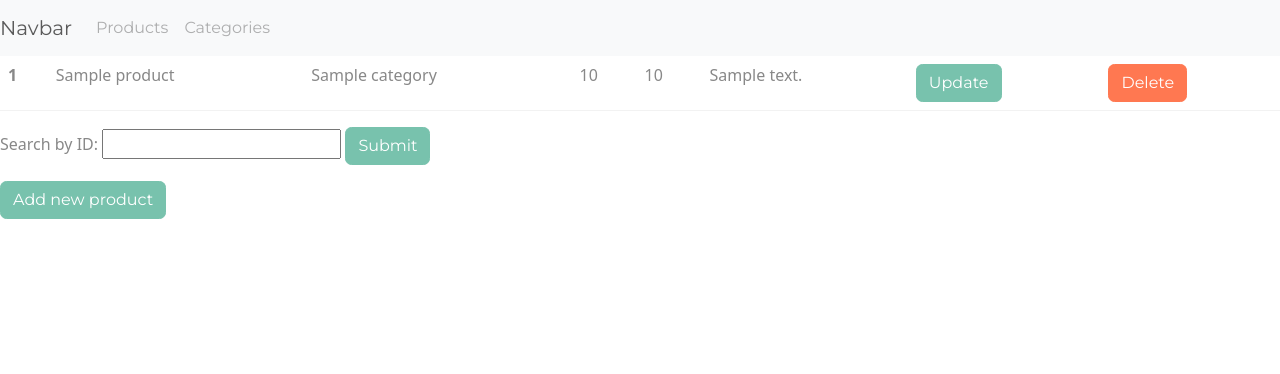
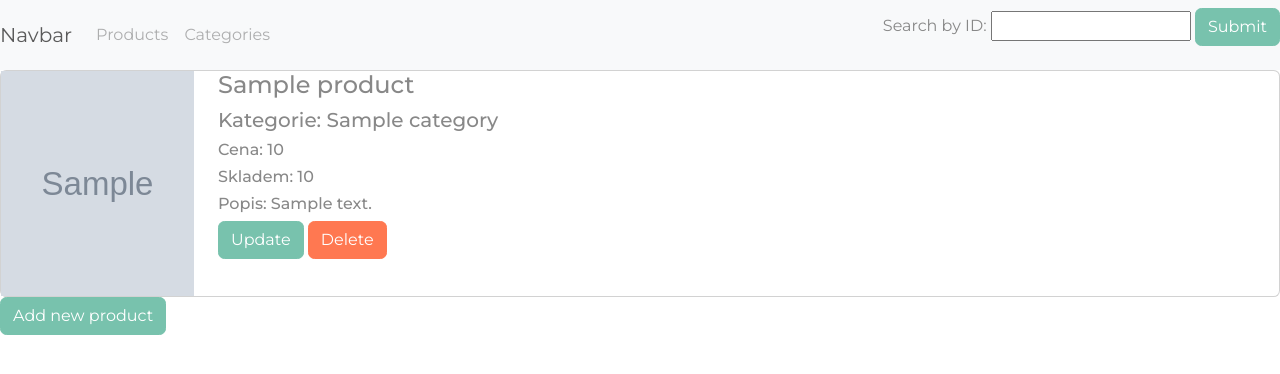
Before and after one commit to WestEgor/4works-ukol, a PHP site: page /index.php in a window 1280 px wide. Shown: the top 374 px of the page. Run offline with PHP 8.4, Linux system fonts and the light colour scheme; tables that the repository leaves empty or names only in its code hold one stand-in row (values such as "Sample post"); grey boxes marked "Sample" are stand-in pictures; data that the repository does not hold is empty.

Commit message:
Added image to products Changed page:  - table  + card with image

```diff
--- a/public/index.php
+++ b/public/index.php
@@ -19,7 +19,6 @@ require __DIR__ . '/../vendor/autoload.php';
 $productsMapper = new ProductsMapper();
 $categoriesMapper = new CategoriesMapper();
 $products = $productsMapper->findAll();
-$columns = $productsMapper->getProductColumnNames();
 ?>
 
 <html lang="en">
@@ -37,68 +36,62 @@ $columns = $productsMapper->getProductColumnNames();
     unset($_GET['product_id']);
 } ?>
 
-
-<table class="table">
-    <thead class="thead-light">
-    <tr>
-        <?php if (!is_null($columns)): ?>
-            <?php foreach ($columns as $column): ?>
-                <?php if ($column === 'category_id') : ?>
-                    <th scope="col"><a href="./categories/showCategories.php"><?php echo $column; ?></a></th>
-                    <?php continue;
-                endif; ?>
-                <th scope="col"><?php echo $column; ?> </th>
-            <?php endforeach; ?>
-            <th scope="col">Update</th>
-            <th scope="col">Delete</th>
-        <?php endif; ?>
-    </tr>
-    </thead>
-    <tbody>
 <?php if (isset($_GET['submit'])) : ?>
     <?php $productId = $_GET['product_id']; ?>
     <?php if (Validator::validateInt($productId)) : ?>
         <?php if ($product = $productsMapper->findByKey($productId)) : ?>
+            <div class="card">
+            <div class="row">
             <?php if ($product instanceof Product) : ?>
-                    <tr>
-                        <th scope="row"><?php echo $product->getId() ?></th>
-                        <td><?php echo $product->getProductName() ?></td>
-                        <td><?php echo $productsMapper->getCategoryByProductName($product) ?></td>
-                        <td><?php echo $product->getPrice() ?></td>
-                        <td><?php echo $product->getQuantity() ?></td>
-                        <td><?php echo $product->getDescription() ?></td>
-                        <td><a id="submit_update" class="btn btn-primary"
-                               href="./products/productForm.php?id=<?php echo $product->getId(); ?>">Update</a></td>
-                        <td><a id="submit_delete" class="btn btn-danger" data-id="<?php echo $product->getId(); ?>"
-                               href="">Delete</a></td>
-                    </tr>
+                <div class="col-md-2">
+                    <img src="#" class="img-fluid" alt="prod-img" style="height: 225px; width: 225px"/>
+                </div>
+                <div class="col-md-4">
+                    <p class="h4"><?php echo $product->getProductName() ?></p>
+                    <p class="h5">
+                        Kategorie: <?php echo $productsMapper->getCategoryByProductName($product) ?></p>
+                    <p class="h6">Cena: <?php echo $product->getPrice() ?></p>
+                    <p class="h6">Skladem: <?php echo $product->getQuantity() ?></p>
+                    <p class="h6">Popis: <?php echo $product->getDescription() ?></p>
+                    <a id="submit_update" class="btn btn-primary"
+                       href="./products/productForm.php?id=<?php echo $product->getId(); ?>">Update</a>
+                    <a id="submit_delete" class="btn btn-danger" data-id="<?php echo $product->getId(); ?>"
+                       href="">Delete</a>
+                </div>
+                </div>
+                </div>
             <?php endif; ?>
         <? else: $_SESSION['error'] = 'Cannot find product with current ID' ?>
         <?php endif ?>
     <? else: $_SESSION['error'] = 'ID cannot be a string' ?>
     <?php endif ?>
 <?php else: ?>
-        <?php if (!is_null($products)): ?>
+    <div class="card">
+        <div class="row">
             <?php foreach ($products as $product): ?>
                 <?php if ($product instanceof Product) : ?>
-                    <tr>
-                        <th scope="row"><?php echo $product->getId() ?></th>
-                        <td><?php echo $product->getProductName() ?></td>
-                        <td><?php echo $productsMapper->getCategoryByProductName($product) ?></td>
-                        <td><?php echo $product->getPrice() ?></td>
-                        <td><?php echo $product->getQuantity() ?></td>
-                        <td><?php echo $product->getDescription() ?></td>
-                        <td><a id="submit_update" class="btn btn-primary"
-                               href="./products/productForm.php?id=<?php echo $product->getId(); ?>">Update</a></td>
-                        <td><a id="submit_delete" class="btn btn-danger" data-id="<?php echo $product->getId(); ?>"
-                               href="">Delete</a></td>
-                    </tr>
+                    <div class="col-md-2">
+                        <img src="./download/images/<?php echo $product->getImage() ?>" class="img-fluid"
+                             style="height: 225px; width: 225px" alt="product-image"/>
+                    </div>
+                    <div class="col-md-4">
+                        <p class="h4"><?php echo $product->getProductName() ?></p>
+                        <p class="h5">
+                            Kategorie: <?php echo $productsMapper->getCategoryByProductName($product) ?></p>
+                        <p class="h6">Cena: <?php echo $product->getPrice() ?></p>
+                        <p class="h6">Skladem: <?php echo $product->getQuantity() ?></p>
+                        <p class="h6">Popis: <?php echo $product->getDescription() ?></p>
+                        <a id="submit_update" class="btn btn-primary"
+                           href="./products/productForm.php?id=<?php echo $product->getId(); ?>">Update</a>
+                        <a id="submit_delete" class="btn btn-danger" data-id="<?php echo $product->getId(); ?>"
+                           href="">Delete</a>
+                    </div>
                 <?php endif ?>
             <?php endforeach; ?>
-        <?php endif ?>
+        </div>
+    </div>
 <?php endif; ?>
-    </tbody>
-</table>
+
 <?php if (isset($_SESSION['error'])) : ?>
     <div class="alert alert-danger" role="alert">
         <?php echo $_SESSION['error']; ?>
@@ -107,21 +100,13 @@ $columns = $productsMapper->getProductColumnNames();
     <?php session_destroy(); ?>
 <?php endif; ?>
 
-<form method="get" action="<?php echo $_SERVER['PHP_SELF']; ?>">
-    <label>
-        Search by ID:
-        <input type="text" name="product_id"/>
-        <button class="btn btn-primary" type="submit" name="submit">Submit</button>
-    </label>
-</form>
 
-<?php if (isset($_POST['submit']) || isset($_SESSION['error'])) : ?>
+<?php if (isset($_GET['submit']) || isset($_SESSION['error'])) : ?>
     <form method="post" action="<?php echo $_SERVER['PHP_SELF']; ?>">
         <button class="btn btn-primary" type="submit" name="show_all">Show all</button>
     </form>
 <?php endif; ?>
 <?php unset($_SESSION['error']); ?>
-
 <a class="btn btn-primary" id="add_product" href="./products/productForm.php">Add new product</a>
 <script src="js/deleteProduct.js"></script>
 </body>
--- a/public/navbar.php
+++ b/public/navbar.php
@@ -21,8 +21,15 @@
             <li class="nav-item">
                 <a class="nav-link" href="/public/categories/showCategories.php">Categories</a>
             </li>
+        </ul>
 
-        </ul>
     </div>
+    <form method="get" action="index.php">
+        <label>
+            Search by ID:
+            <input type="text" name="product_id"/>
+            <button class="btn btn-primary" type="submit" name="submit">Submit</button>
+        </label>
+    </form>
 </nav>
 <?php require __DIR__ . '/bootstrap.html'; ?>
--- a/src/Entity/ProductsMapper.php
+++ b/src/Entity/ProductsMapper.php
@@ -5,7 +5,6 @@ namespace Entity;
 use Model\Category;
 use Model\DomainObject;
 use Model\Product;
-use PDO;
 use PDOStatement;
 
 /**
@@ -33,13 +32,14 @@ class ProductsMapper extends AbstractMapper
     {
         parent::__construct();
         $this->selectStatement =
-            $this->pdo->prepare("SELECT id, name,category_id,price,quantity,description FROM products WHERE id=?");
+            $this->pdo->prepare("SELECT id, name, image, category_id,price,quantity,description FROM products WHERE id=?");
         $this->selectAllStatement =
-            $this->pdo->prepare("SELECT id, name,category_id,price,quantity,description FROM products");
+            $this->pdo->prepare("SELECT id, name, image, category_id,price,quantity,description FROM products");
         $this->insertStatement =
-            $this->pdo->prepare("INSERT INTO products(name,category_id,price,quantity,description) VALUES (?,?,?,?,?)");
+            $this->pdo->prepare("INSERT INTO products(name, image, category_id,price,quantity,description)
+                                VALUES (?,?,?,?,?,?)");
         $this->updateStatement =
-            $this->pdo->prepare("UPDATE products SET name=?,category_id=?,price=?,quantity=?,description=? WHERE id=?");
+            $this->pdo->prepare("UPDATE products SET name=?, image=?, category_id=?,price=?,quantity=?,description=? WHERE id=?");
         $this->deleteStatement =
             $this->pdo->prepare("DELETE FROM products WHERE id=?");
     }
@@ -78,6 +78,7 @@ class ProductsMapper extends AbstractMapper
 
         $values = [
             $object->getProductName(),
+            $object->getImage(),
             $object->getCategory()->getId(),
             $object->getPrice(),
             $object->getQuantity(),
@@ -115,6 +116,7 @@ class ProductsMapper extends AbstractMapper
         }
         $values = [
             $object->getProductName(),
+            $object->getImage(),
             $object->getCategory()->getId(),
             $object->getPrice(),
             $object->getQuantity(),
@@ -171,6 +173,7 @@ class ProductsMapper extends AbstractMapper
         return new Product(
             (int)$raw['id'],
             $raw['name'],
+            $raw['image'],
             new Category(id: $raw['category_id']),
             (float)$raw['price'],
             (int)$raw['quantity'],
@@ -227,7 +230,7 @@ class ProductsMapper extends AbstractMapper
      * return ARRAY if columns exist
      * return NULL if no columns in table
      */
-    public function getProductColumnNames(): array|null
+    /*public function getProductColumnNames(): array|null
     {
         $sql = "SELECT `COLUMN_NAME` FROM `information_schema`.`COLUMNS`
                 WHERE `TABLE_SCHEMA`= 'products-4works'
@@ -242,5 +245,5 @@ class ProductsMapper extends AbstractMapper
             return null;
         }
         return $tableList;
-    }
+    }*/
 }
--- a/src/Model/Product.php
+++ b/src/Model/Product.php
@@ -12,6 +12,8 @@ class Product extends DomainObject
 
     private ?string $productName;
 
+    private ?string $image;
+
     private ?Category $category;
 
     private ?float $price;
@@ -25,6 +27,7 @@ class Product extends DomainObject
      *
      * @param int|null $id
      * @param string|null $productName
+     * @param string|null $image
      * @param Category|null $category
      * @param float|null $price
      * @param float|null $quantity
@@ -33,6 +36,7 @@ class Product extends DomainObject
     public function __construct(
         ?int $id = null,
         ?string $productName = null,
+        ?string $image = null,
         ?Category $category = null,
         ?float $price = null,
         ?float $quantity = null,
@@ -40,6 +44,7 @@ class Product extends DomainObject
     ) {
         $this->id = $id;
         $this->productName = $productName;
+        $this->image = $image;
         $this->category = $category;
         $this->price = $price;
         $this->quantity = $quantity;
@@ -77,6 +82,23 @@ class Product extends DomainObject
     {
         $this->productName = $productName;
     }
+
+    /**
+     * @return string|null
+     */
+    public function getImage(): ?string
+    {
+        return $this->image;
+    }
+
+    /**
+     * @param string|null $image
+     */
+    public function setImage(?string $image): void
+    {
+        $this->image = $image;
+    }
+
 
     /**
      * @return Category|null
```
Also changed, not shown: public/products/productForm.php (+15 -8 lines), public/products/productInsert.php (+24 -1 lines), src/Service/ImageUploader.php (added, +25 -0 lines). Lines whose indentation alone changed are shown as unchanged.
